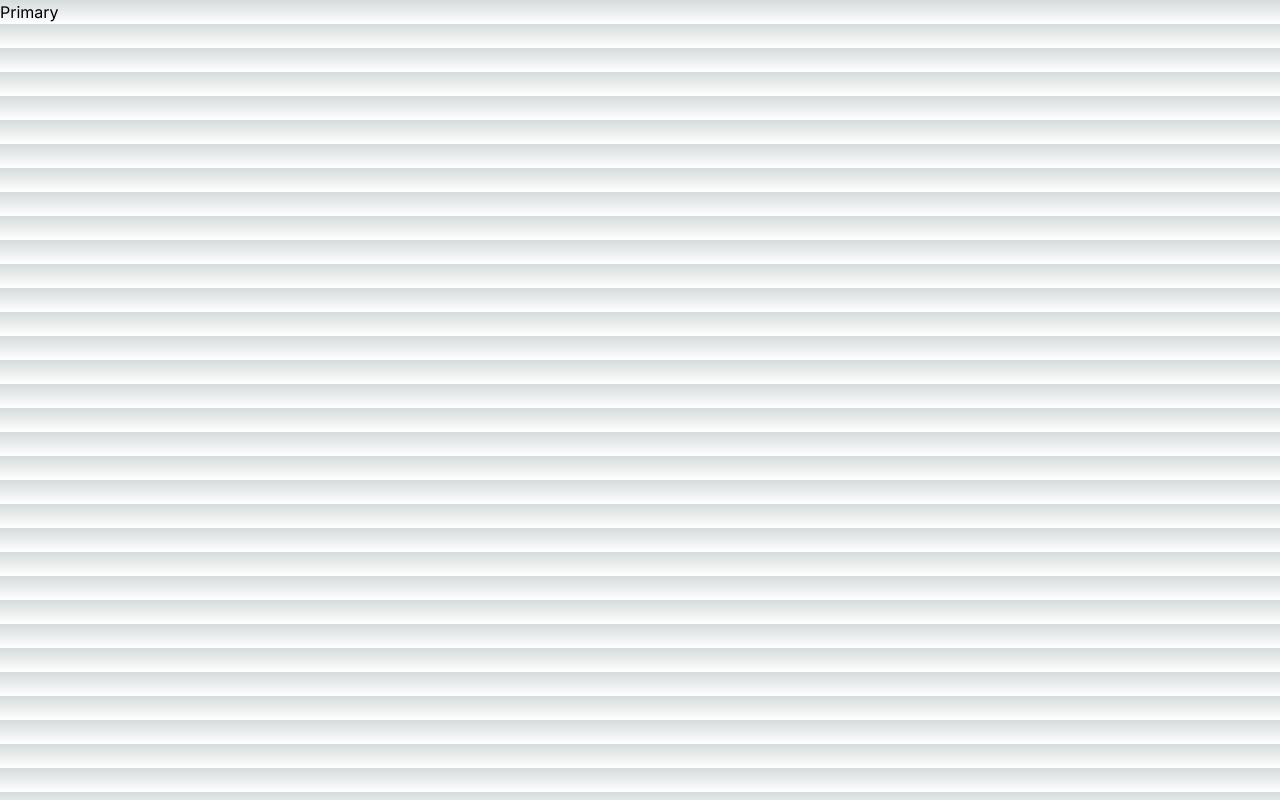
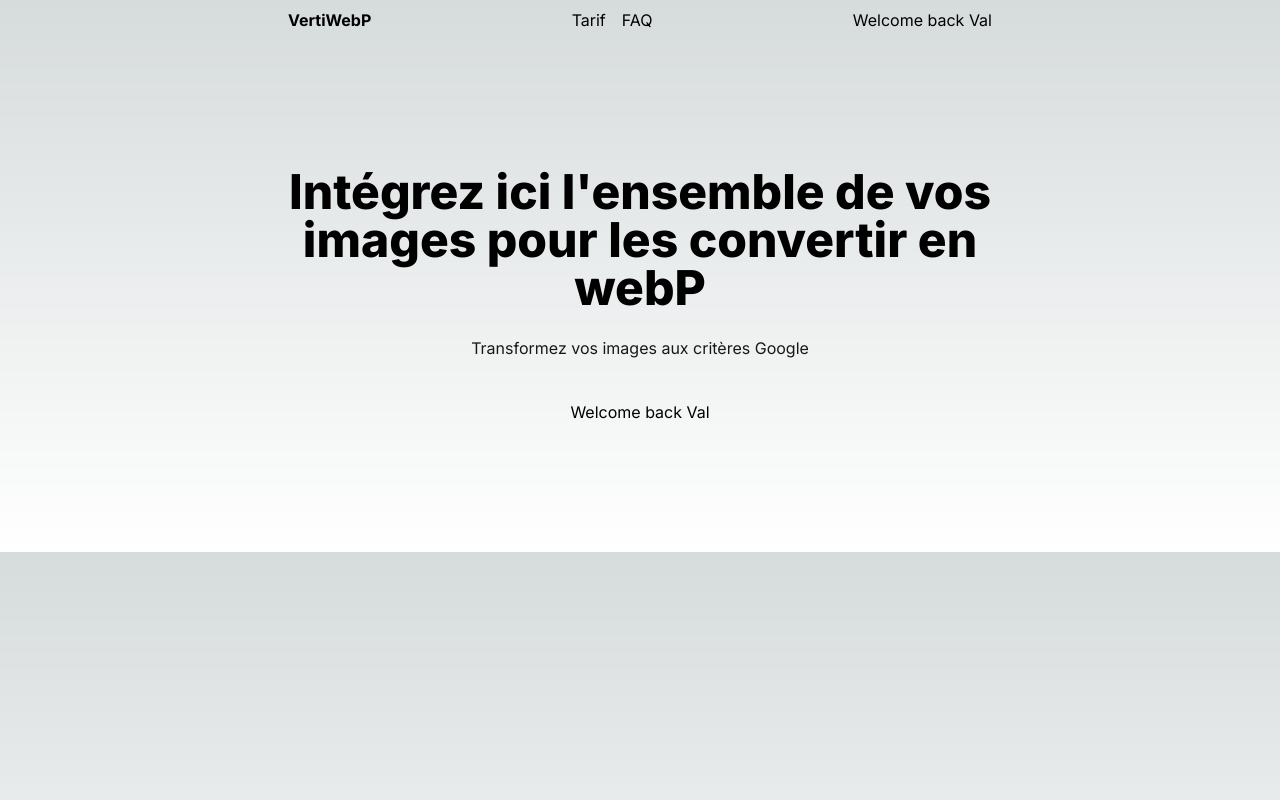
Before and after one commit to Valentin74490/codefast-saas, a Next.js app: page / in a window 1280 px wide. Built offline with nearby package versions, Linux system fonts and the light colour scheme.

Commit message:
création de la lp en cours

```diff
--- /dev/null
+++ b/app/dashboard/page.js
@@ -0,0 +1,12 @@
+
+
+
+export default function Dasboard() {
+  return (
+    <main>
+      <h1> Private dashboard</h1>
+      <div>
+      </div>
+  </main>
+  );
+}
--- a/app/globals.css
+++ b/app/globals.css
@@ -26,6 +26,15 @@ body {
     rgb(var(--background-start-rgb));
 }
 
+
+.title {
+  font-size: 48px;
+  font-weight: 800;
+}
+
+.extra-space {
+  padding: 32px;
+}
 @layer utilities {
   .text-balance {
     text-wrap: balance;
--- a/app/layout.js
+++ b/app/layout.js
@@ -10,7 +10,7 @@ export const metadata = {
 
 export default function RootLayout({ children }) {
   return (
-    <html lang="en">
+    <html lang="en" data-theme="">
       <body className={inter.className}>{children}</body>
     </html>
   );
--- a/app/page.js
+++ b/app/page.js
@@ -1,14 +1,35 @@
-
 "use client";
-
-import { Main } from "next/document";
+import Link from "next/link";
 import Image from "next/image";
-
+import ButtonLogin from "@/components/ButtonLogin";
 
 export default function Home() {
+  const isLoggedIn = true;
+  const name = "Val";
+
   return (
     <main>
-<button class="btn btn-soft btn-primary">Primary</button>
-</main>
+      <section className="bg-base-200">
+        <div className=" flex flew-row justify-between items-center px-8 py-2 max-w-3xl mx-auto">
+          <div className="font-bold">VertiWebP</div>
+          <div className="space-x-4 max-md:hidden">
+            <a className="link">Tarif</a>
+            <a className="link">FAQ</a>
+          </div>
+          <div>
+            <ButtonLogin isLoggedIn={isLoggedIn} name={name} />
+          </div>
+        </div>
+      </section>
+      <section className="p-8 text-center py-32 max-w-3xl mx-auto">
+        <h1 className="text-4xl lg:text-5xl font-extrabold mb-6">
+          Intégrez ici l'ensemble de vos images pour les convertir en webP
+        </h1>
+        <div className="opacity-90 mb-10">
+          Transformez vos images aux critères Google
+        </div>
+        <ButtonLogin isLoggedIn={isLoggedIn} name={name} />
+      </section>
+    </main>
   );
 }
--- /dev/null
+++ b/components/ButtonLogin.js
@@ -0,0 +1,16 @@
+import Link from "next/link"
+import { Children } from "react";
+
+const ButtonLogin = ({isLoggedIn, name}) => {
+
+    if (isLoggedIn) {
+      return (
+      <Link href="/dashboard" className="btn btn-soft btn-secondary">
+        <p>Welcome back {name} </p>
+      </Link>
+      )
+    }
+      return <button>Login</button>
+  };
+
+export default ButtonLogin
```
